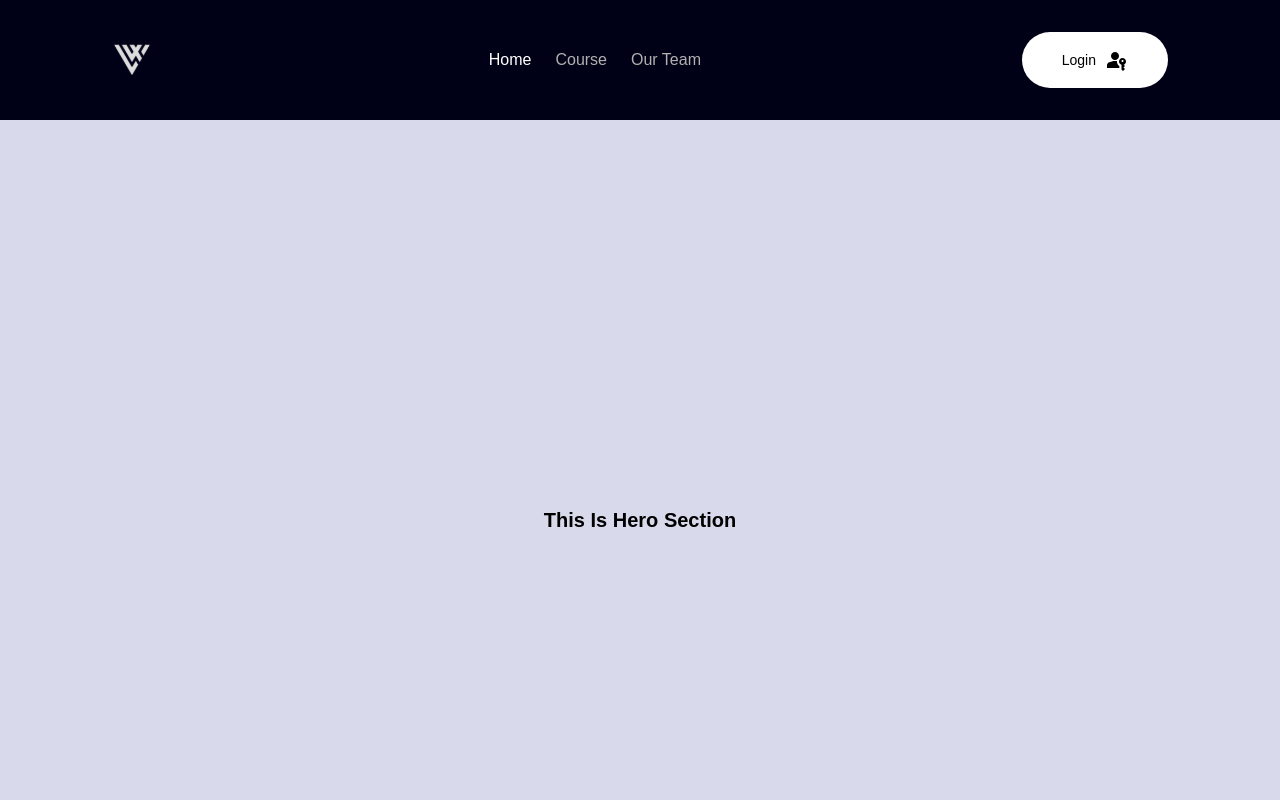
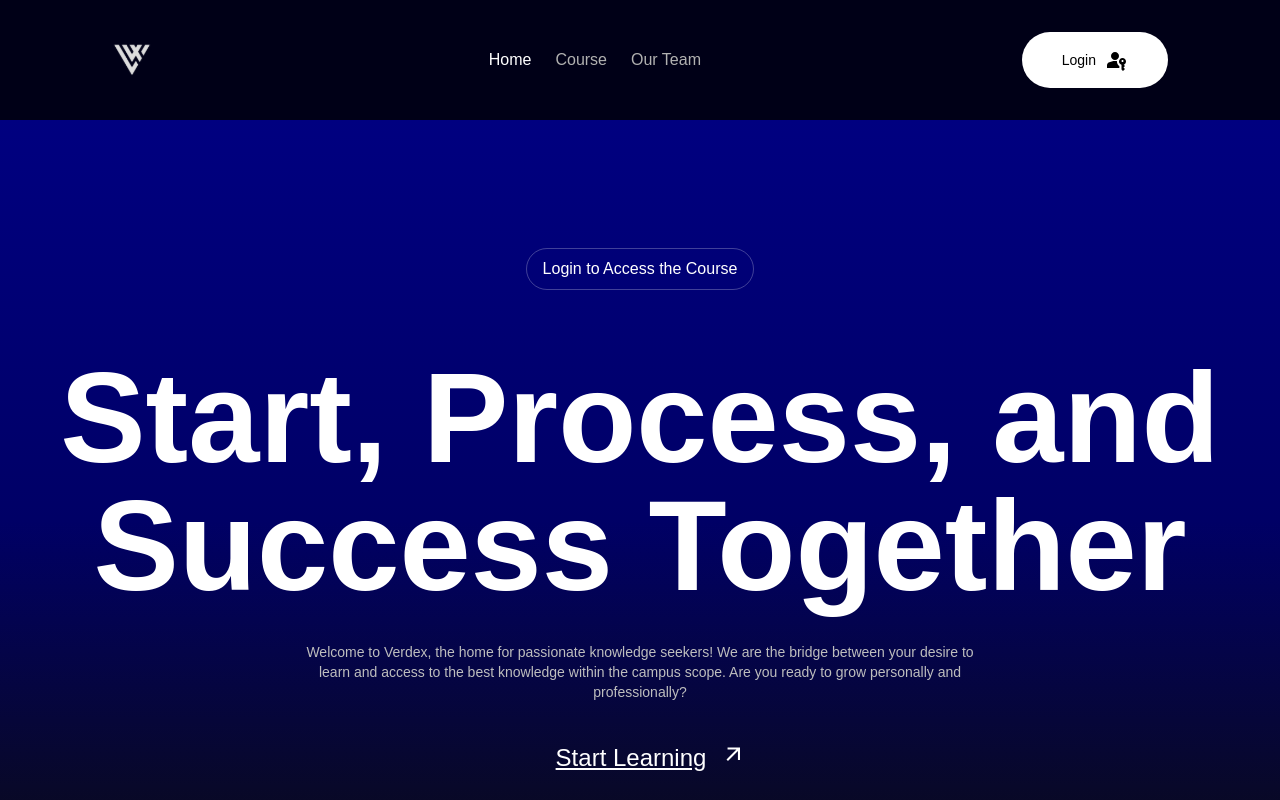
Before and after one commit to verdex-id/verdex.id, a Next.js app: page / in a window 1280 px wide. Shown: the top 800 px of the page. Built offline with nearby package versions, Linux system fonts and the light colour scheme.

Commit message:
page hero

```diff
--- a/src/components/page/home/hero.jsx
+++ b/src/components/page/home/hero.jsx
@@ -1,10 +1,47 @@
+import React from "react";
+import Link from "next/link";
+import Image from "next/image";
 export default function HomeHero() {
   return (
     <>
-      <div className="flex justify-center items-center min-h-dvh bg-blue-100">
-        <h1 className="font-bold text-xl text-center text-black">
-          This Is Hero Section
-        </h1>
+      {/* Hero Section */}
+      <div className="bg-gradient-to-b from-blue-300 via-blue-500 to-dark-500 text-white py-20 w-full h-screen min-h-dvh">
+        <div className="container mx-auto text-center">
+          {/* Tombol Login di atas Hero Section */}
+          <Link href="/login">
+            <button className=" text-white bg-transparent border border-white border-opacity-25 rounded-full py-2 px-4  mb-4 inline-block mt-12 ">
+              Login to Access the Course
+            </button>
+          </Link>
+
+          {/* Judul */}
+          <h1 className="text-9xl font-bold mb-4 mt-12">Start, Process, and Success Together</h1>
+
+          {/* Paragraf */}
+          <p className="text-sm text-[#BEBEBE] mb-8 mt-8">
+          Welcome to Verdex, the home for passionate knowledge seekers! We are the bridge between your desire to <br></br>
+          learn and access to the best knowledge within the campus scope.
+          Are you ready to grow personally and <br></br>
+          professionally?
+          </p>
+
+          {/* Tombol Mulai Belajar dan Gambar SVG */}
+          <div className="flex items-center justify-center">
+            <Link href="/learning">
+              <button className="text-white text-2xl font-medium bg-transparent underline border-white py-2 px-4 rounded">
+                Start Learning
+              </button>
+            </Link>
+            {/* Gambar SVG */}
+            <Image
+                src="/icons/arrow.svg"
+                alt="Arrow"
+                width={14}
+                height={14}
+                className="ml-1 mb-2"
+              />
+          </div>
+        </div>
       </div>
     </>
   );
```
